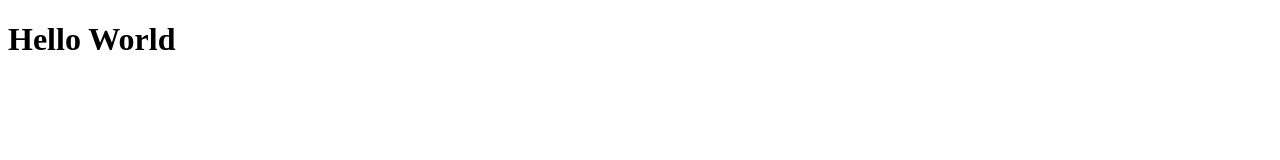
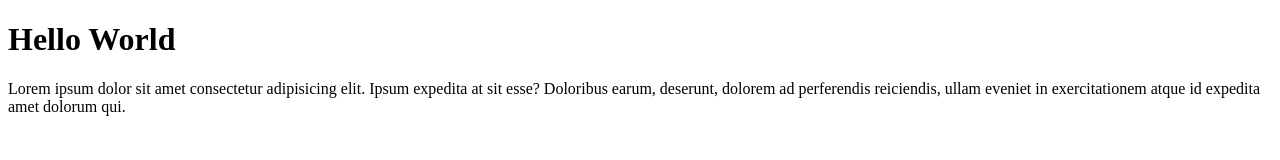
Before and after one commit to ErmatovRustam/portfolio-app, a plain HTML site: page index.html in a window 1280 px wide. Drawn offline with Linux system fonts and the light colour scheme.

Commit message:
second commit

```diff
--- a/index.html
+++ b/index.html
@@ -7,5 +7,10 @@
   </head>
   <body>
     <h1>Hello World</h1>
+    <p>
+      Lorem ipsum dolor sit amet consectetur adipisicing elit. Ipsum expedita at
+      sit esse? Doloribus earum, deserunt, dolorem ad perferendis reiciendis,
+      ullam eveniet in exercitationem atque id expedita amet dolorum qui.
+    </p>
   </body>
 </html>
```
